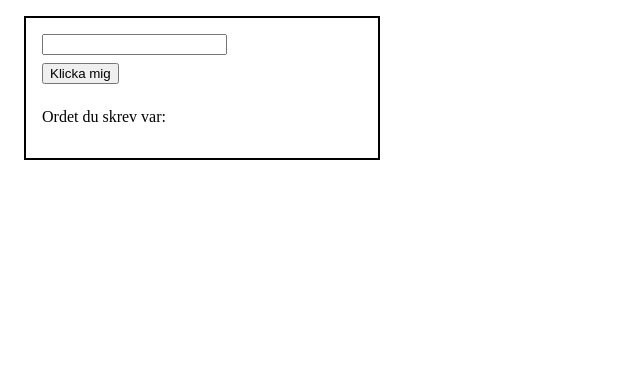
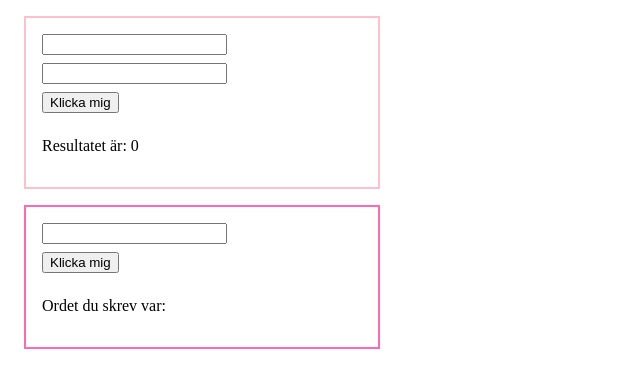
Before and after one commit to naathaliie/SECOND-kod-kata-TS, a React (Vite) app: page / in a window 1280 px wide. Shown: the top 388 px of the page, without its empty margins (0-640 px from the left). Built offline with nearby package versions, Linux system fonts and the light colour scheme.

Commit message:
Addition, el klaro

```diff
--- /dev/null
+++ b/src/Addition.tsx
@@ -0,0 +1,42 @@
+import { useRef, useState } from "react";
+
+/* En ny komponent Addition som har två inputfält
+och en knapp samt en p-tagg. När användaren klickar
+ på knappen ska siffrorna i fälten adderas och
+ summan visas i p-taggen.
+ */
+const Addition = () => {
+  const inputOneRef = useRef<HTMLInputElement>(null);
+  const inputTwoRef = useRef<HTMLInputElement>(null);
+  const [result, setResult] = useState(0);
+
+  const handleOnClick = () => {
+    if (inputOneRef.current?.value && inputTwoRef.current?.value) {
+      const number1 = Number(inputOneRef.current.value);
+      const number2 = Number(inputTwoRef.current.value);
+
+      setResult(number1 + number2);
+    } else {
+      alert("skriv in en siffra i båda fälten, tack!");
+    }
+  };
+
+  return (
+    <div className="additionDiv">
+      <div>
+        <input className="inputOne" type="text" ref={inputOneRef} />
+      </div>
+      <div>
+        <input className="inputTwo" type="text" ref={inputTwoRef} />
+      </div>
+      <div>
+        <button onClick={handleOnClick}>Klicka mig</button>
+      </div>
+      <div>
+        <p>Resultatet är: {result} </p>
+      </div>
+    </div>
+  );
+};
+
+export default Addition;
--- a/src/App.css
+++ b/src/App.css
@@ -1,10 +1,21 @@
 .changeTextDiv{
   height: auto;
   width: 20rem;
-  border: solid black 2px;
+  border: solid hotpink 2px;
   margin: 1rem;
   padding: 1rem;
   display: flex;
   flex-direction: column;
   gap: 0.5rem;
 }
+
+.additionDiv{
+  height: auto;
+  width: 20rem;
+  border: solid pink 2px;
+  margin: 1rem;
+  padding: 1rem;
+  display: flex;
+  flex-direction: column;
+  gap: 0.5rem;
+}
--- a/src/App.tsx
+++ b/src/App.tsx
@@ -1,9 +1,11 @@
+import Addition from "./Addition";
 import "./App.css";
 import ChangeText from "./ChangeText";
 
 function App() {
   return (
     <>
+      <Addition />
       <ChangeText />
     </>
   );
```
